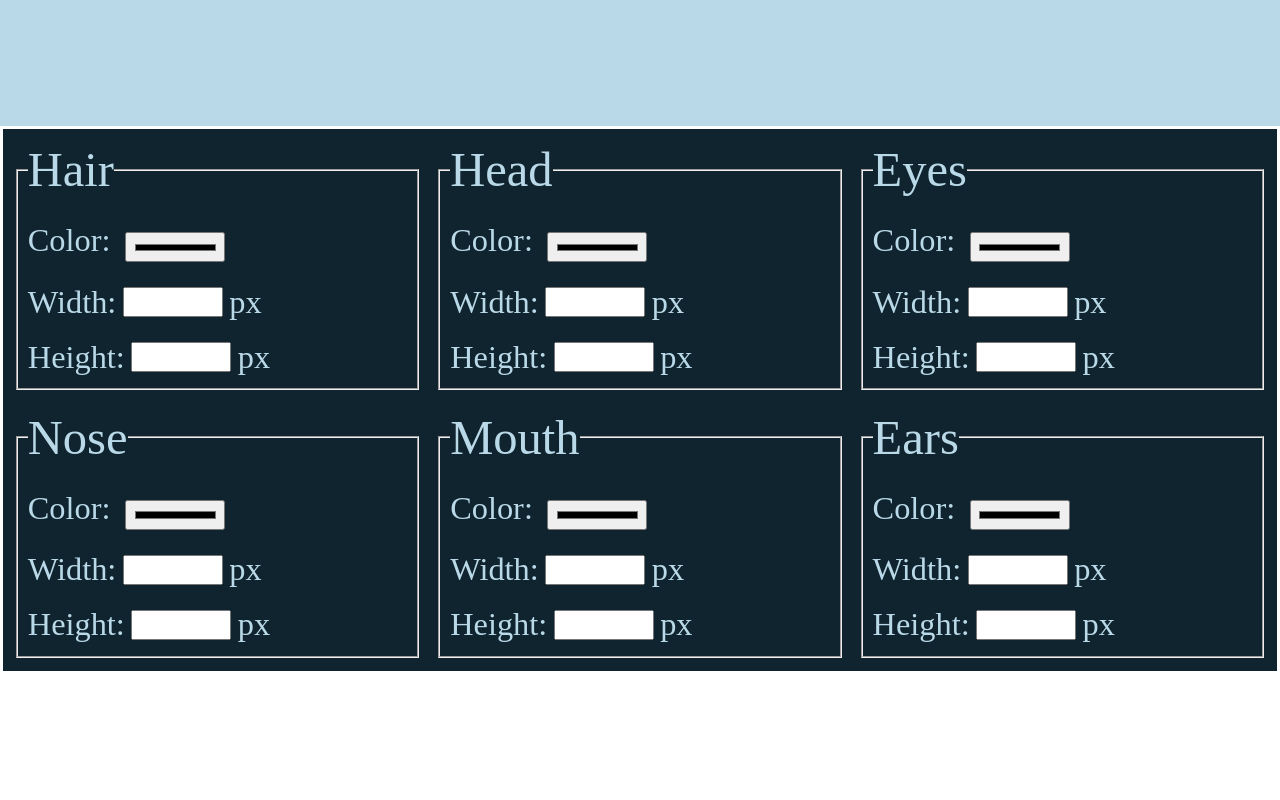
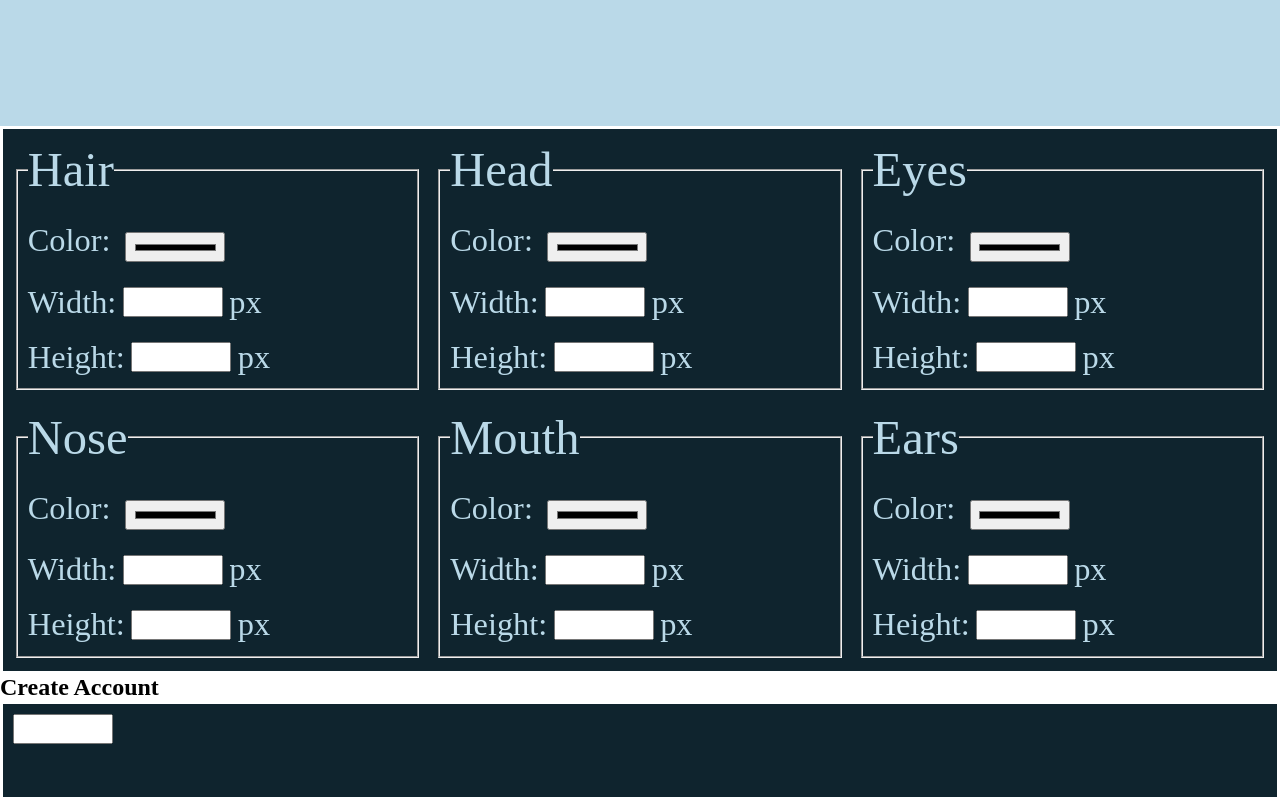
Before and after one commit to collerhatguy/face-maker-2, a React (Create React App) app: page /create-account in a window 1280 px wide. Shown: the part 674-1474 px from the top of the page. Before the commit the page ends 1348 px from the top, so only its background shows below. Built offline with nearby package versions, Linux system fonts and the light colour scheme.

Commit message:
using react router dom to create multiple pages for accounts and verification

```diff
--- a/package.json
+++ b/package.json
@@ -10,6 +10,7 @@
     "gh-pages": "^3.1.0",
     "react": "^17.0.2",
     "react-dom": "^17.0.2",
+    "react-router-dom": "^5.2.0",
     "react-scripts": "4.0.3",
     "web-vitals": "^1.1.1"
   },
--- a/src/App.js
+++ b/src/App.js
@@ -1,31 +1,21 @@
-import React, {useReducer, useEffect} from "react";
+import React from "react";
+import {BrowserRouter as Router, Switch, Route} from "react-router-dom";
+import AppPage from "./components/AppPage";
+import AccountCreationPage from "./components/AccountCreationPage";
 
 import './styles/App.css';
-import Head from "./components/Head";
-import Form from "./components/Form";
-import reducer, { ACTIONS } from "./reducer";
 
 
 function App() {
-  const intialState = {
-    hair: {},
-    head: {},
-    brows: {},
-    eyes: {},
-    ears: {},
-    nose: {},
-    mouth: {},
-  }
-  const [face, dispatch] = useReducer(reducer, intialState);
-
-  useEffect(() => {
-      console.log(face);
-  }, [face]);
   return (
-    <div className="App">
-      <Head face={face} />
-      <Form dispatch={dispatch} ACTIONS={ACTIONS} />
-    </div>
+    <Router>
+      <Switch>
+        <div className="App">
+          <Route path="/" component={AppPage} />
+          <Route path="/create-account" component={AccountCreationPage} />
+        </div>
+      </Switch>
+    </Router>
   );
 }
 
--- /dev/null
+++ b/src/components/AccountCreationPage.js
@@ -0,0 +1,15 @@
+import React from 'react'
+
+export default function AccountCreationPage() {
+    return (
+        <div>
+            <h2>Create Account</h2>
+            <form>
+                <label for="name">
+                    <input />
+                </label>
+
+            </form>
+        </div>
+    )
+}
--- /dev/null
+++ b/src/components/AppPage.js
@@ -0,0 +1,27 @@
+import React, {useReducer, useEffect} from 'react'
+import reducer, { ACTIONS } from "../reducer";
+import Head from "./Head";
+import Form from "./Form";
+
+export default function AppPage() {
+    const intialState = {
+      hair: {},
+      head: {},
+      brows: {},
+      eyes: {},
+      ears: {},
+      nose: {},
+      mouth: {},
+    }
+    const [face, dispatch] = useReducer(reducer, intialState);
+
+    useEffect(() => {
+        console.log(face);
+    }, [face]);
+    return (
+        <div>
+          <Head face={face} />
+          <Form dispatch={dispatch} ACTIONS={ACTIONS} />
+        </div>
+    )
+}
```
Also changed, not shown: 1 other file (tests, documents, lock files or other folders).
